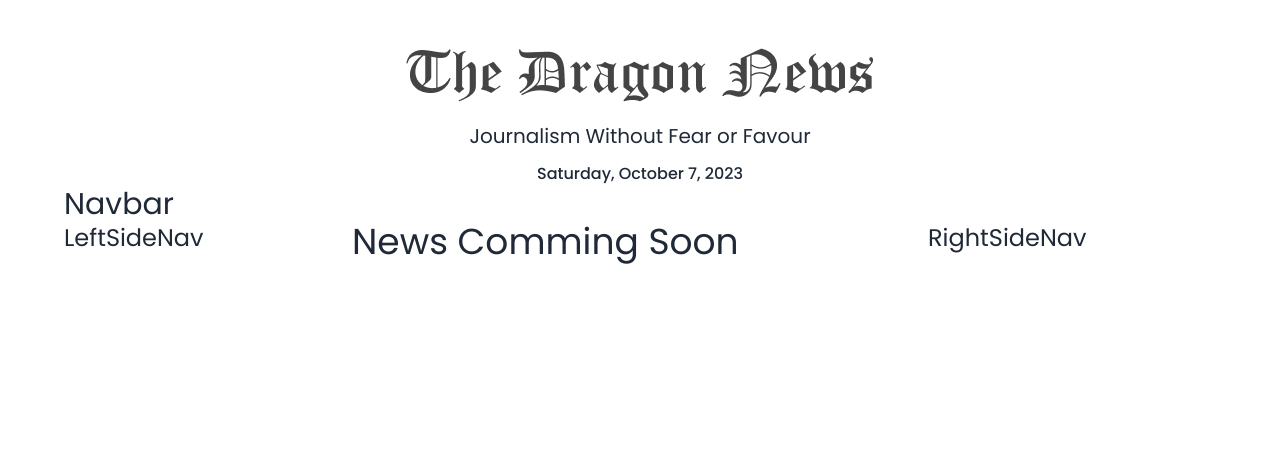
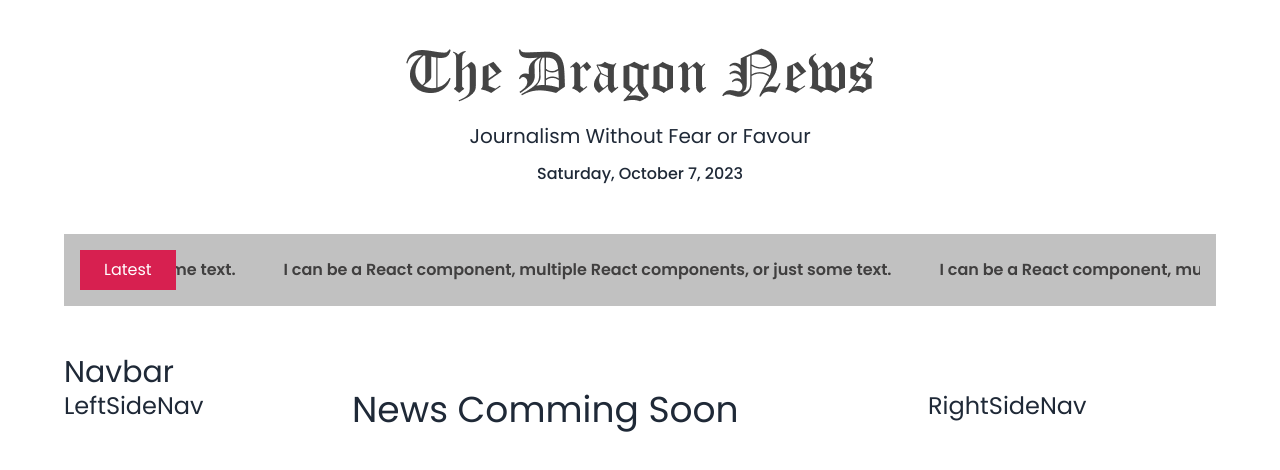
Before and after one commit to mamun-prodhan/react-dragon-news-auth, a React (Vite) app: page / in a window 1280 px wide. Shown: the top 470 px of the page. Built offline with nearby package versions, Linux system fonts and the light colour scheme.

Commit message:
marque added

```diff
--- a/package.json
+++ b/package.json
@@ -16,6 +16,7 @@
     "moment": "^2.29.4",
     "react": "^18.2.0",
     "react-dom": "^18.2.0",
+    "react-fast-marquee": "^1.6.1",
     "react-router-dom": "^6.16.0",
     "sort-by": "^1.2.0"
   },
--- /dev/null
+++ b/src/pages/Home/BreakingNews.jsx
@@ -0,0 +1,30 @@
+import Marquee from "react-fast-marquee";
+import { Link } from "react-router-dom";
+
+const BreakingNews = () => {
+  return (
+    <div className="flex p-4 bg-[#c1c1c1] my-12">
+      <button className="px-6 py-2 bg-[#D72050] text-white">Latest</button>
+      <Marquee
+        className="text-[#403F3F] font-semibold"
+        pauseOnHover={true}
+        speed={100}
+      >
+        <Link to="/" className="mr-12">
+          I can be a React component, multiple React components, or just some
+          text.
+        </Link>
+        <Link to="/" className="mr-12">
+          I can be a React component, multiple React components, or just some
+          text.
+        </Link>
+        <Link to="/" className="mr-12">
+          I can be a React component, multiple React components, or just some
+          text.
+        </Link>
+      </Marquee>
+    </div>
+  );
+};
+
+export default BreakingNews;
--- a/src/pages/Home/Home.jsx
+++ b/src/pages/Home/Home.jsx
@@ -2,11 +2,13 @@ import Header from "../Shared/Header/Header";
 import LeftSideNav from "../Shared/LeftSideNav/LeftSideNav";
 import Navbar from "../Shared/Navbar/Navbar";
 import RightSideNav from "../Shared/RightSideNav/RightSideNav";
+import BreakingNews from "./BreakingNews";
 
 const Home = () => {
   return (
     <div>
       <Header></Header>
+      <BreakingNews></BreakingNews>
       <Navbar></Navbar>
       <div className="grid grid-cols-1 md:grid-cols-4">
         <div>
```
Also changed, not shown: 1 other file (tests, documents, lock files or other folders).
